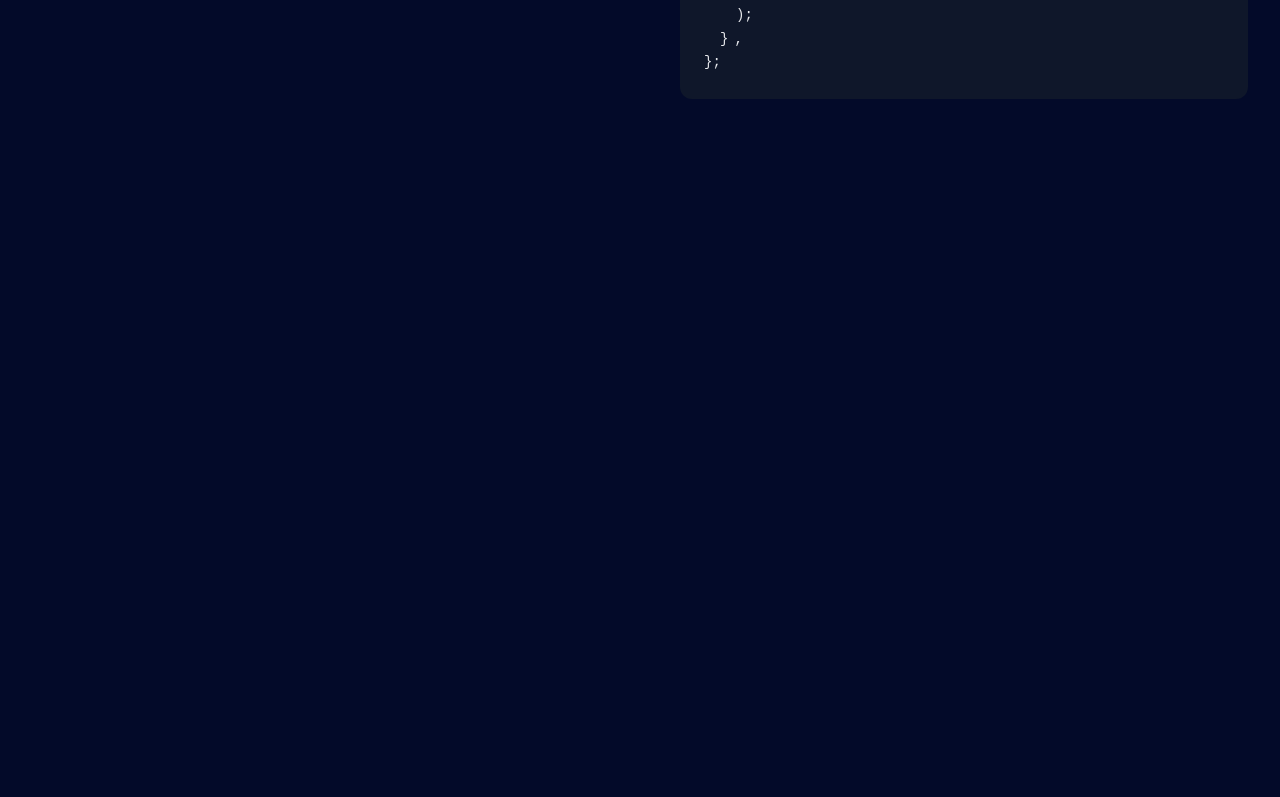
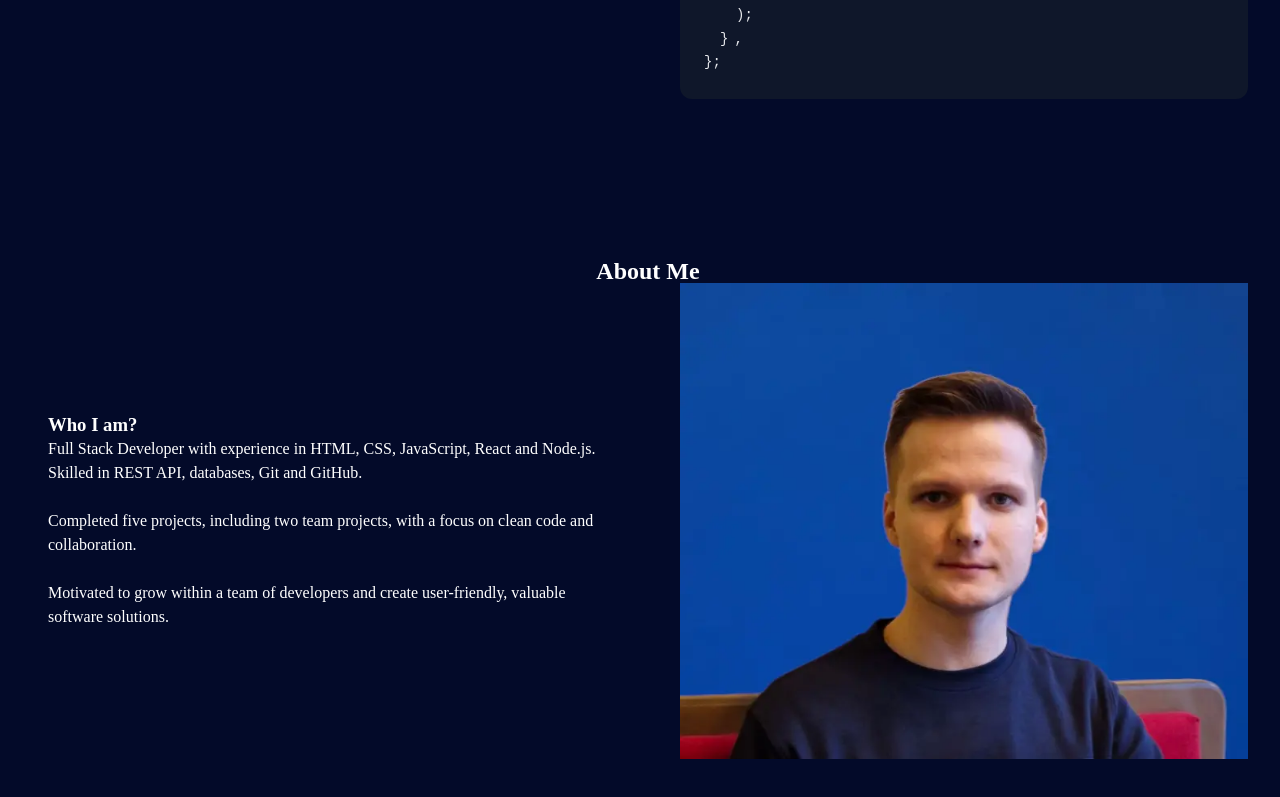
Before and after one commit to Roman1019/my-portfolio, a React (Vite) app: page / in a window 1280 px wide. Shown: the part 563-1360 px from the top of the page. Before the commit the page ends 800 px from the top, so only its background shows below. Built offline with nearby package versions, Linux system fonts and the light colour scheme.

Commit message:
about me2

```diff
--- a/src/AboutMe/AboutMe.jsx
+++ b/src/AboutMe/AboutMe.jsx
@@ -3,35 +3,35 @@ import { FaLinkedin, FaGithub, FaFacebook } from "react-icons/fa";
 import { MdAlternateEmail } from "react-icons/md";
 import { BsTelephone } from "react-icons/bs";
 export default function AboutMe() {
-  const developer = {
-    name: "Roman Romaniv",
-    role: "Full Stack Developer",
-    skills: {
-      frontend: [
-        "HTML",
-        "CSS",
-        "JavaScript",
-        "React",
-        "Redux Toolkit",
-        "TypeScript",
-      ],
-      backend: ["Node.js", "Express", "MongoDB"],
-      tools: ["Git", "Vite", "REST API"],
-    },
+  // const developer = {
+  //   name: "Roman Romaniv",
+  //   role: "Full Stack Developer",
+  //   skills: {
+  //     frontend: [
+  //       "HTML",
+  //       "CSS",
+  //       "JavaScript",
+  //       "React",
+  //       "Redux Toolkit",
+  //       "TypeScript",
+  //     ],
+  //     backend: ["Node.js", "Express", "MongoDB"],
+  //     tools: ["Git", "Vite", "REST API"],
+  //   },
 
-    hardWorker: true,
-    problemSolver: true,
-    quickLeaner: true,
+  //   hardWorker: true,
+  //   problemSolver: true,
+  //   quickLeaner: true,
 
-    hireable: function () {
-      const totalSkills =
-        this.skills.frontend.length +
-        this.skills.backend.length +
-        this.skills.tools.length;
+  //   hireable: function () {
+  //     const totalSkills =
+  //       this.skills.frontend.length +
+  //       this.skills.backend.length +
+  //       this.skills.tools.length;
 
-      return this.hardWorker && this.problemSolver && totalSkills >= 6;
-    },
-  };
+  //     return this.hardWorker && this.problemSolver && totalSkills >= 6;
+  //   },
+  // };
 
   return (
     <section>
--- a/src/AboutMe/AboutMe.module.css
+++ b/src/AboutMe/AboutMe.module.css
@@ -59,21 +59,15 @@
   flex: 1;
 }
 
-/* span {
-  margin-right: 1px;
-  margin-left: 10px;
-}
-
 .spanwhitepos2 {
   display: block;
 }
 
 .details {
   display: inline;
-} */
-
+}
 .codeblock {
-  background-color: #0f172a; /* темний фон */
+  background-color: #0f172a;
   color: #e5e7eb;
   padding: 24px;
   border-radius: 12px;
@@ -83,7 +77,6 @@
   max-width: 520px;
 }
 
-/* один рядок коду */
 .codeline {
   display: flex;
   align-items: center;
@@ -91,7 +84,6 @@
   white-space: nowrap;
 }
 
-/* відступи як у реальному коді */
 .indent1 {
   margin-left: 16px;
 }
@@ -104,9 +96,8 @@
   margin-left: 48px;
 }
 
-/* синтаксис */
 .keyword {
-  color: #38bdf8; /* const, return, function */
+  color: #38bdf8;
 }
 
 .variable {
@@ -133,7 +124,6 @@
   color: #e5e7eb;
 }
 
-/* коментар */
 .comment {
   color: #64748b;
   font-style: italic;
--- /dev/null
+++ b/src/AboutMeSecond/AboutMeSecond.jsx
@@ -0,0 +1,33 @@
+import css from "./AboutMeSecond.module.css";
+import myPhoto from "../../assets/photo/IMG_20250409_215858_172.webp";
+
+export default function AboutMeSecond() {
+  const text = `Full Stack Developer with experience in HTML, CSS, JavaScript, React and Node.js.
+Skilled in REST API, databases, Git and GitHub.
+
+Completed five projects, including two team projects, with a focus on clean code and collaboration.
+
+Motivated to grow within a team of developers and create user-friendly, valuable software solutions.`;
+
+  return (
+    <section>
+      <div className={css.container}>
+        <h2 className={css.head}>About Me</h2>
+        <div className={css.generaldiv}>
+          <div>
+            <h3>Who I am?</h3>
+            <p className={css.textAboutMe}>{text}</p>
+          </div>
+
+          <div>
+            <img
+              src={myPhoto}
+              alt="Roman - Frontend Developer"
+              className={css.myImg}
+            />
+          </div>
+        </div>
+      </div>
+    </section>
+  );
+}
--- /dev/null
+++ b/src/AboutMeSecond/AboutMeSecond.module.css
@@ -0,0 +1,33 @@
+.container {
+  max-width: 1200px;
+  margin: 0 auto;
+  padding: 80px 32px;
+  /* display: flex;
+  align-items: center;
+  justify-content: space-between;
+  gap: 64px; */
+}
+.head {
+  display: flex;
+  justify-content: center;
+}
+
+.generaldiv {
+  display: flex;
+  align-items: center;
+  justify-content: center;
+  gap: 64px;
+}
+
+.generaldiv > div {
+  flex: 1;
+}
+
+.textAboutMe {
+  white-space: pre-wrap;
+}
+
+/* .myImg {
+  max-width: 400px;
+  max-height: 400px;
+} */
--- a/src/App/App.jsx
+++ b/src/App/App.jsx
@@ -1,4 +1,5 @@
 import AboutMe from "../AboutMe/AboutMe";
+import AboutMeSecond from "../AboutMeSecond/AboutMeSecond";
 import Header from "../Header/Header";
 
 export default function App() {
@@ -7,6 +8,7 @@ export default function App() {
       <Header />
       <main>
         <AboutMe />
+        <AboutMeSecond />
       </main>
     </>
   );
```
Also changed, not shown: assets/photo/IMG_20250409_215858_172.webp (added).
